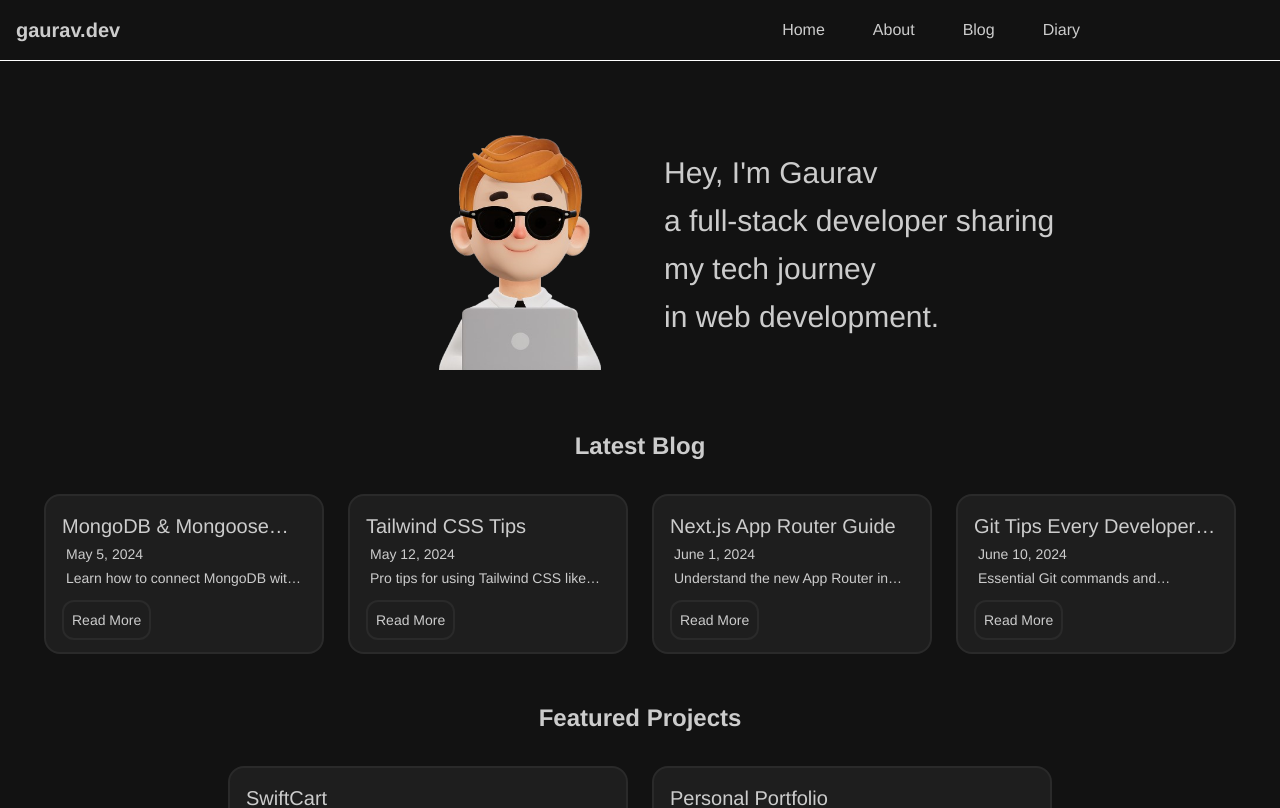
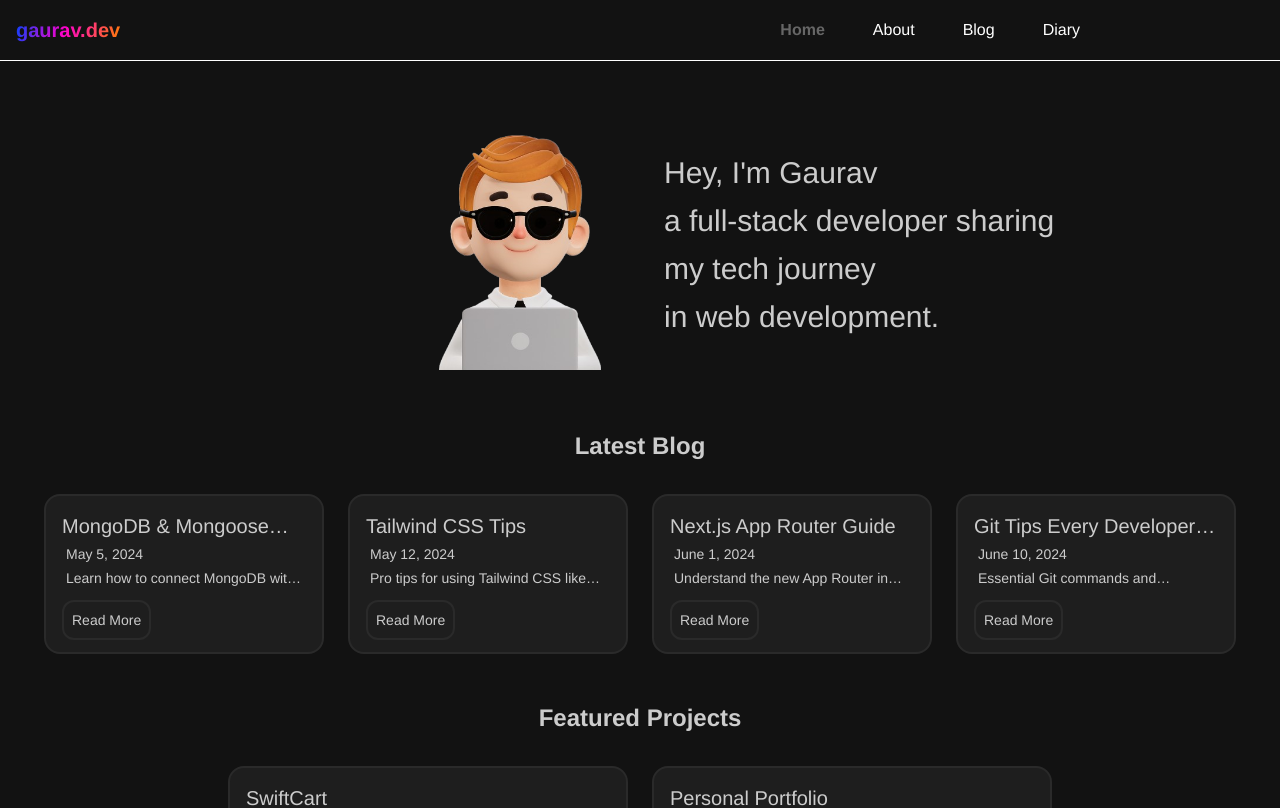
Before and after one commit to gauravavhale/blog.gaurav, a Next.js app: page / in a window 1280 px wide. Shown: the top 808 px of the page. Built offline with nearby package versions, Linux system fonts and the light colour scheme.

Commit message:
navbar update

```diff
--- a/src/Components/Navbar/Navbar.js
+++ b/src/Components/Navbar/Navbar.js
@@ -1,20 +1,38 @@
 "use client"
 import React from 'react'
 import Link from 'next/link'
+import { usePathname } from 'next/navigation'
 
 export const Navbar = () => {
 
+  const pathname = usePathname()
+
+  const navLinks = [
+    {href:'/',label:'Home'},
+    {href:'/about', label:'About'},
+    {href:'/blog', label:'Blog'},
+    {href:'/diary', label:'Diary'}
+  ]
+
   return (
     <nav className='fixed top-0 z-50 bg-[#121212] flex  items-center p-4 border-b border-white w-[100vw] pr-[12px] sm-pr[16px] md:pr-[100px] lg:pr-[200px]'>
-        <div className='text-sm sm:text-sm md:text-lg lg:text-xl font-bold'>
-            <Link href="https://www.linkedin.com/in/gaurav-avhale-631690313/" target='_blank' >gaurav.dev</Link>
+        <div className='text-sm sm:text-sm md:text-lg lg:text-xl font-bold bg-[linear-gradient(288deg,_#ff8000,_#f0c_53.2394%,_#04f)] text-transparent bg-clip-text'>
+            <Link href="https://www.linkedin.com/in/gaurav-avhale-631690313/"  target='_blank' >gaurav.dev</Link>
         </div>
-        <div className='flex ml-auto justify-between gap-x-4 md:gap-x-12'>
-            <Link href='/'>Home</Link>
-            <Link href='/about'>About</Link>
-            <Link href='/blog'>Blog</Link>
-            <Link href='/diary'>Diary</Link>
-        </div>
+        <div className='flex ml-auto justify-between gap-x-4 md:gap-x-12 '>
+        {
+          navLinks.map((nav)=>{
+            return(
+              <Link href={nav.href} key={nav.label}
+               className={`transition-all duration-300 ease-in-out
+                ${ pathname == nav.href ? ' text-[#666666] font-bold ' : 'text-white'} `}
+              >
+                {nav.label}
+              </Link>
+            )
+          })
+        }
+         </div>
     </nav>
   )
 }
--- a/src/app/page.js
+++ b/src/app/page.js
@@ -93,7 +93,7 @@ export default function Home() {
         </div>
 
       </div>
-      <div className="m-10 text-center text-sm">Currently learning Next.js App/Router - follow along</div>
+      <div className="m-10 text-center text-sm">Currently diving into GraphQL - follow along</div>
     </div>
 
 
```
